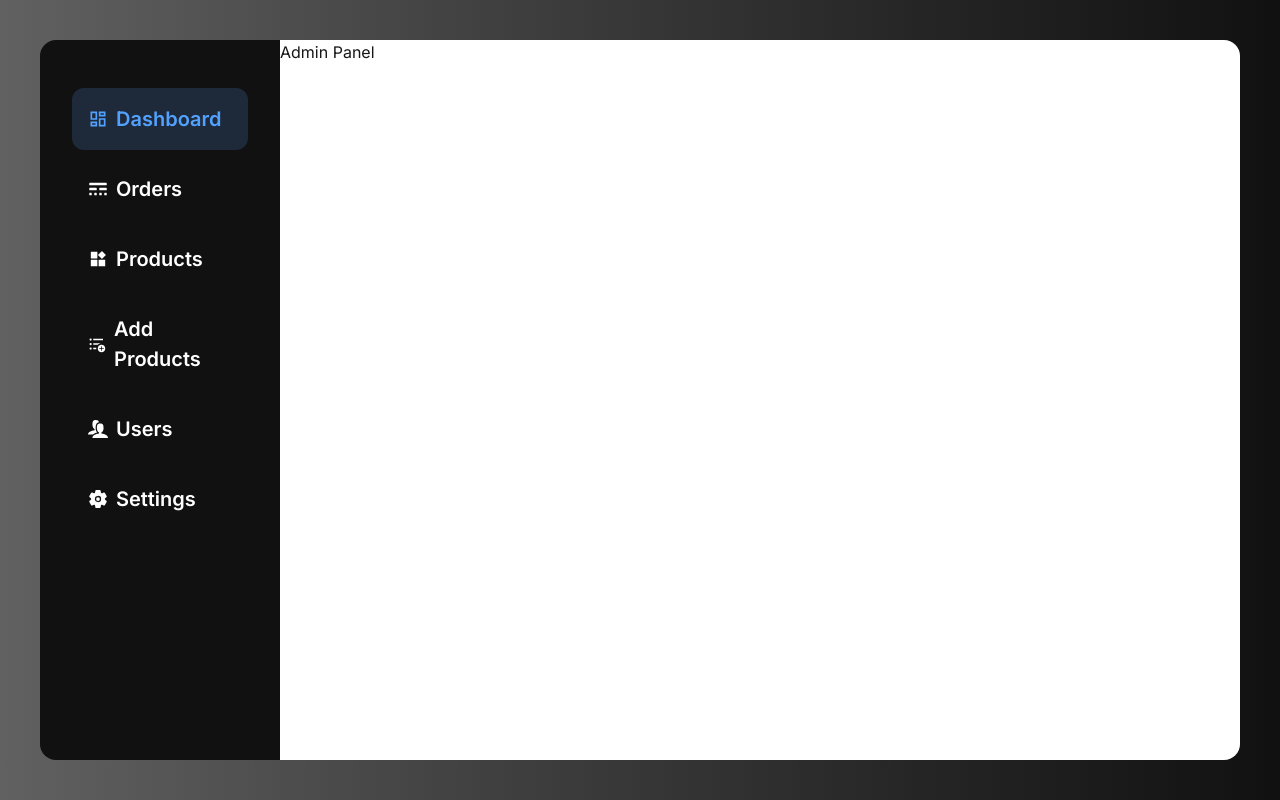
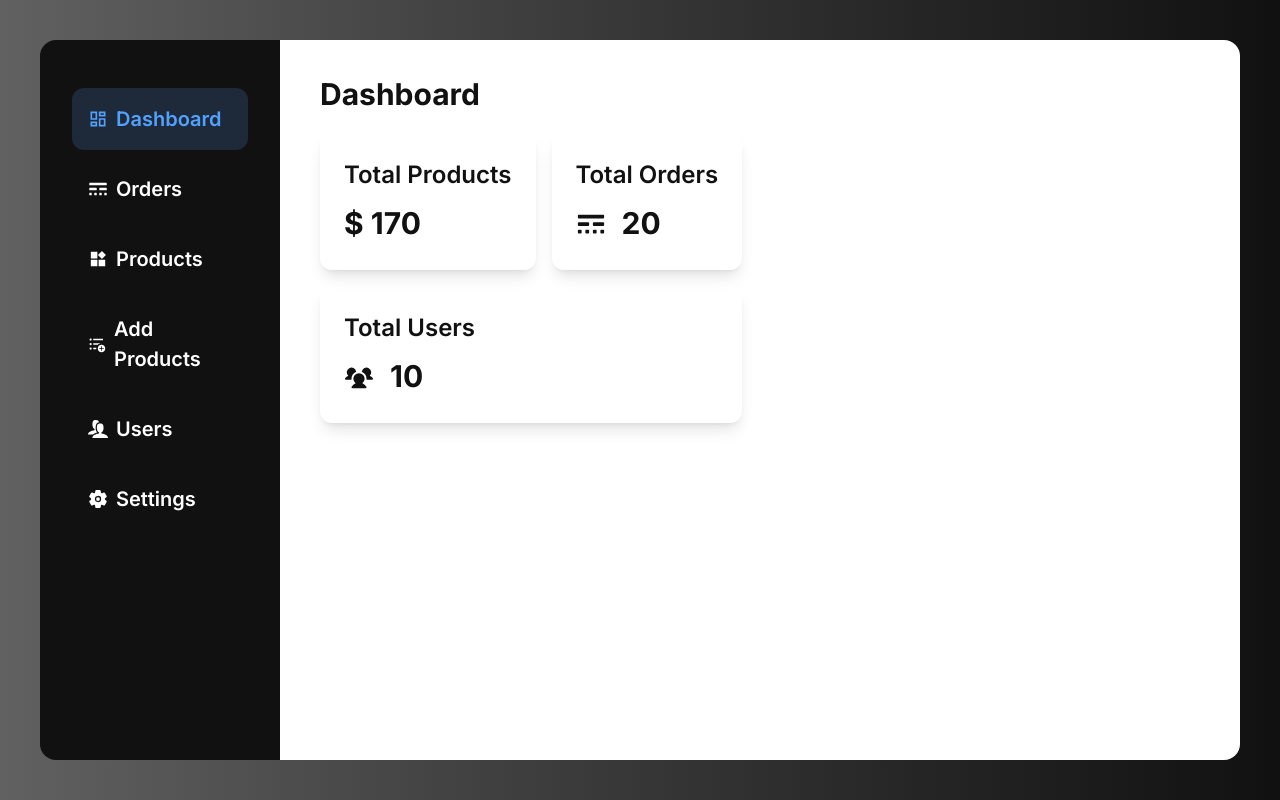
Before and after one commit to SajeedAninda/Tech-Gear, a Next.js app: page /adminPanel in a window 1280 px wide. Built offline with nearby package versions, Linux system fonts and the light colour scheme; no server answers.

Commit message:
Created boxes for dashboard

```diff
--- a/src/app/(AdminPanel)/adminPanel/page.js
+++ b/src/app/(AdminPanel)/adminPanel/page.js
@@ -1,9 +1,11 @@
+import Dashboard from '@/components/Admin/Dashboard';
 import React from 'react';
 
 const page = () => {
     return (
-        <div className='bg-white rounded-r-2xl h-full'>
-            Admin Panel
+        <div className='bg-white rounded-r-2xl h-full px-10 py-8'>
+           <h3 className='text-[#111111] text-[30px] font-bold'>Dashboard</h3>
+           <Dashboard></Dashboard>
         </div>
     );
 };
--- /dev/null
+++ b/src/components/Admin/Dashboard.jsx
@@ -0,0 +1,36 @@
+'use client'
+import React from 'react'
+import { BsBorderStyle } from 'react-icons/bs'
+import { PiUsersThreeFill } from "react-icons/pi";
+
+
+const Dashboard = () => {
+  return (
+    <div className='w-full mt-4 flex justify-between items-center gap-4'>
+      <div className='flex flex-col gap-4'>
+        <div className='flex justify-between items-center gap-4'>
+          <div className='text-[24px] font-semibold text-[#111] p-6 rounded-xl shadow-lg flex flex-col gap-2'>
+            <span>Total Products</span>
+            <span className='text-[30px] font-bold'>$ 170</span>
+          </div>
+          <div className='text-[24px] font-semibold text-[#111] p-6 rounded-xl shadow-lg flex flex-col gap-2'>
+            <span>Total Orders</span>
+            <span className='text-[30px] font-bold flex items-center gap-4'>
+              <BsBorderStyle /> 20
+            </span>
+          </div>
+        </div>
+        <div className='text-[24px] font-semibold text-[#111] p-6 rounded-xl shadow-lg flex flex-col gap-2'>
+          <span>Total Users</span>
+          <span className='text-[30px] font-bold flex items-center gap-4'>
+            <PiUsersThreeFill />
+            10
+          </span>
+        </div>
+      </div>
+      <div></div>
+    </div>
+  )
+}
+
+export default Dashboard
```
